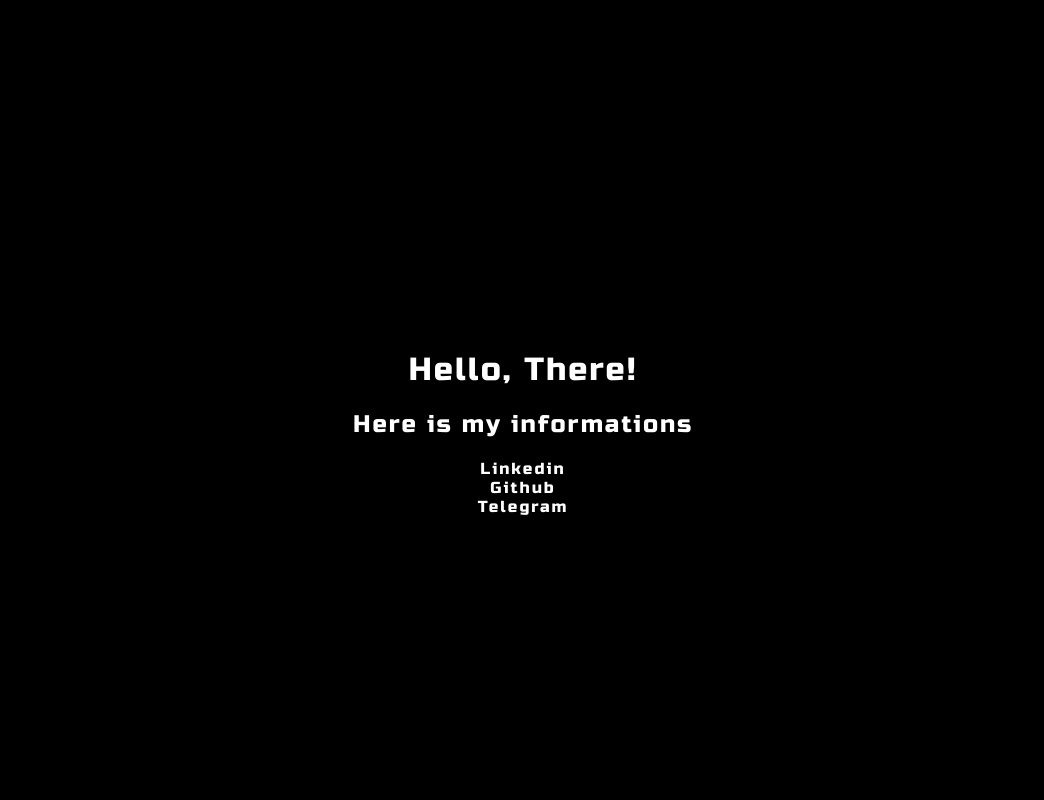
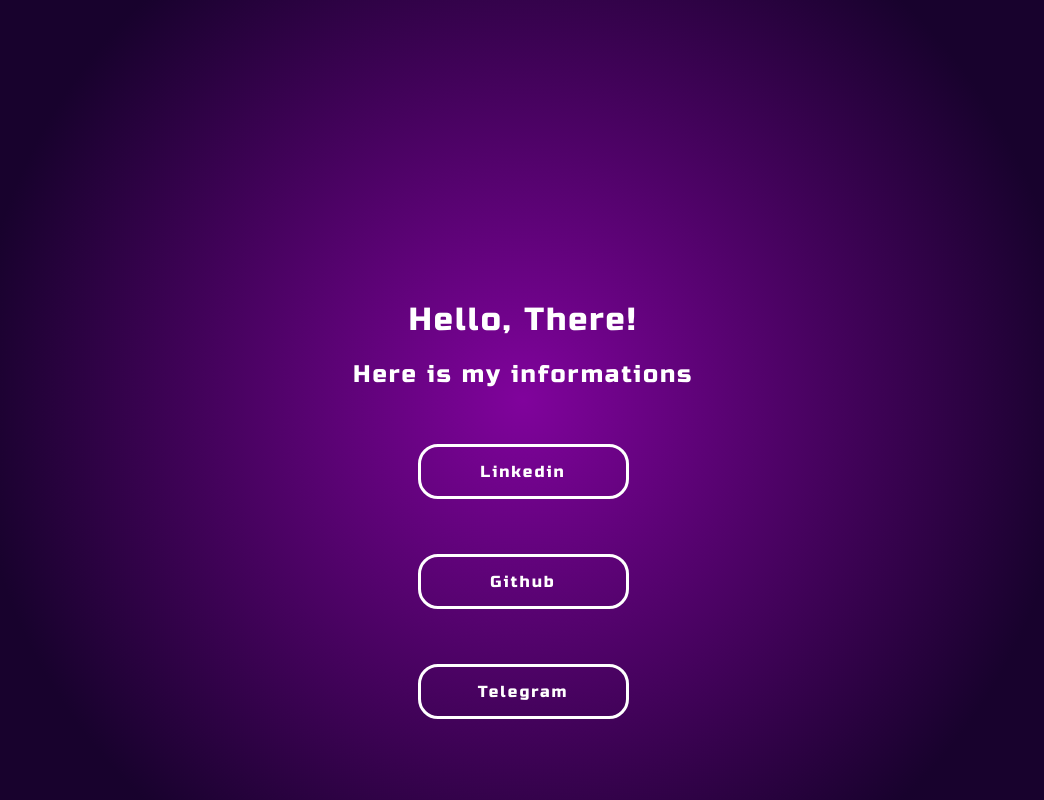
Before and after one commit to antonioandradevh/site, a plain HTML site: page index.html in a window 1280 px wide. Shown: the whole page, without its empty margins (117-1161 px from the left). Drawn offline with Linux system fonts and the light colour scheme.

Commit message:
new design

```diff
--- a/css/style.css
+++ b/css/style.css
@@ -5,18 +5,26 @@
     letter-spacing: 2px;
 }
 body{
-    background-color: black;
+    background: #80039c;
+background: radial-gradient(circle, rgba(128,3,156,1) 0%, rgba(24,2,45,1) 73%);
 }
 h1{
     color: white;
-    margin-top: 350px;
+    margin-top: 300px;
     text-align: center;
 }
 h2{
     color: white;
     text-align: center;
 }
+
 a{
+    padding: 15px;
+    width: 175px;
+    border-style:solid ;
+    border-radius: 20px;
+    margin: 0 auto;
+    margin-top: 55px;
     text-decoration: none;
     color: white;
     text-align: center;
@@ -24,4 +32,7 @@
 }
 a:hover{
     text-decoration: underline;
+    color: #80039c;
+    border-color: white;
+    background-color: white;
 }
```
